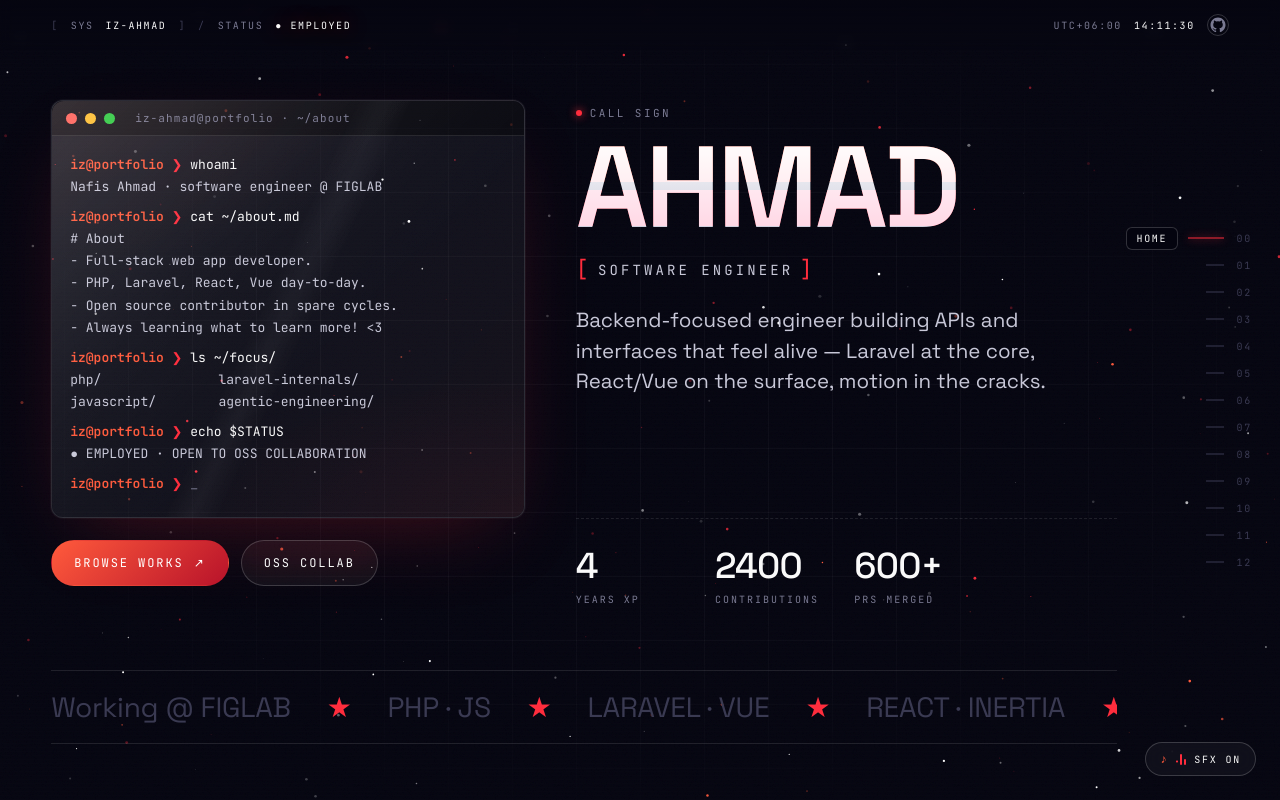
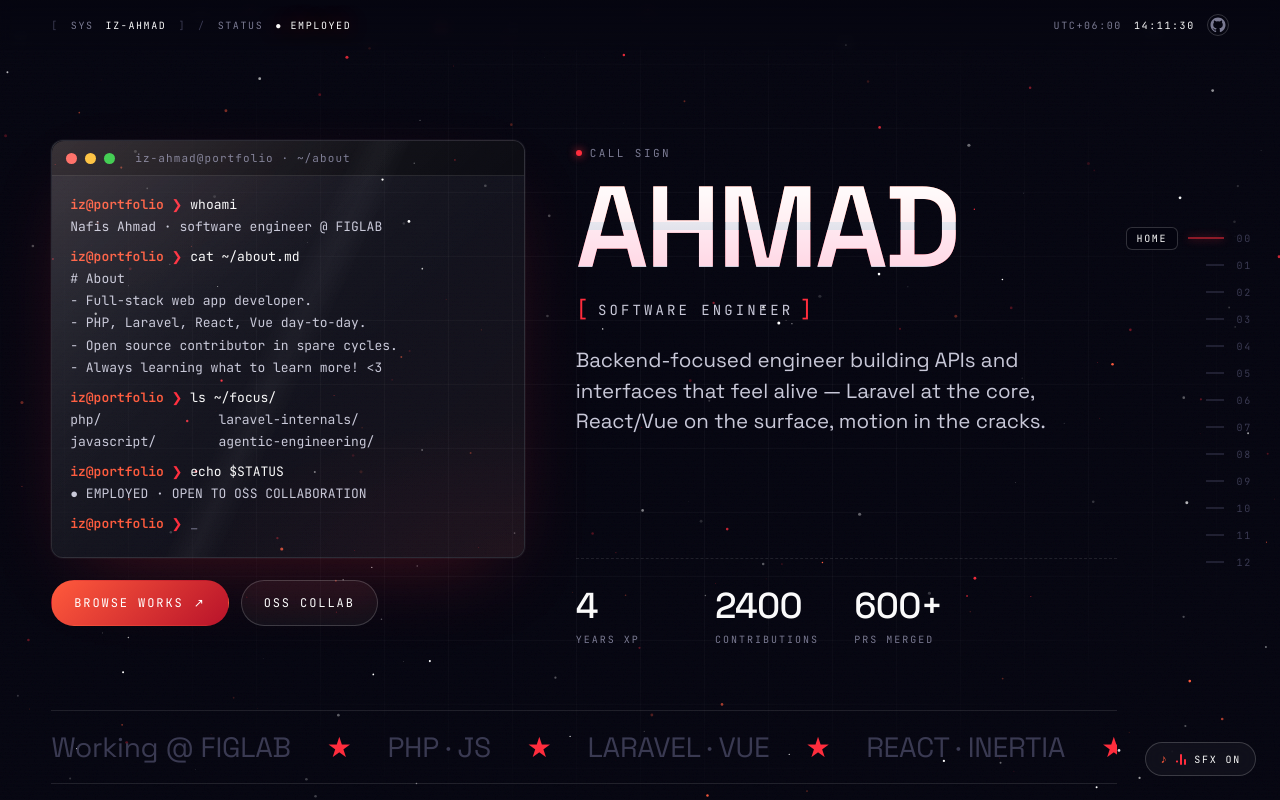
Before and after one commit to iz-ahmad/portfolio, a Next.js app: page / in a window 1280 px wide. Shown: the top 800 px of the page. Built offline with nearby package versions, Linux system fonts and the light colour scheme; no server answers.

Commit message:
increase hero section padding-top from 100px to 140px

```diff
--- a/src/styles/sections-styles.css
+++ b/src/styles/sections-styles.css
@@ -66,7 +66,7 @@
 .hero {
   position: relative; z-index: 2;
   min-height: 100vh;
-  padding: 100px var(--gutter) 40px;
+  padding: 140px var(--gutter) 40px;
   max-width: var(--max-w);
   margin: 0 auto;
 }
```
